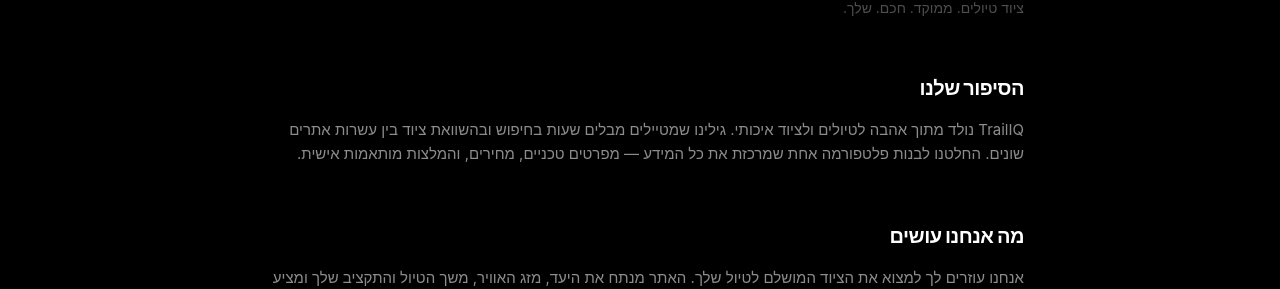
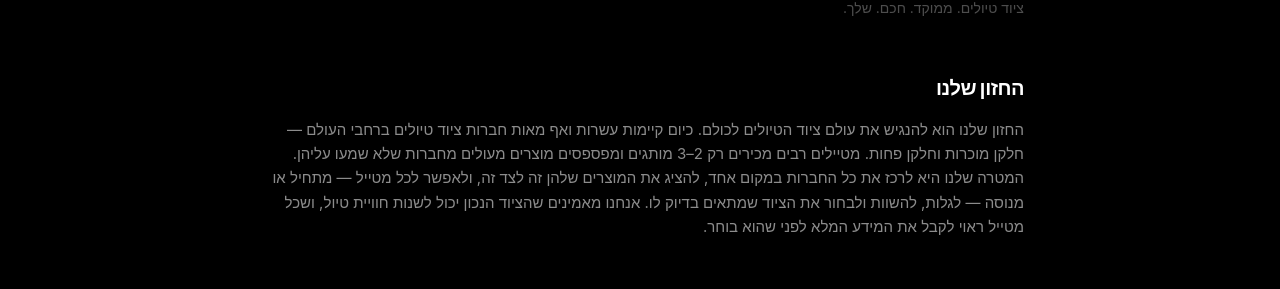
Before and after one commit to taloso57/trailiq, a Next.js app: page /about in a window 1280 px wide. Shown: the part 210-499 px from the top of the page. Built offline with nearby package versions, Linux system fonts and the light colour scheme; no server answers.

Commit message:
add vision section to about page

```diff
--- a/app/about/page.tsx
+++ b/app/about/page.tsx
@@ -30,7 +30,22 @@ export default function AboutPage() {
         {/* ── Sections ── */}
         <div className="space-y-14 text-white/55 leading-relaxed text-[15px]">
 
-          {/* 1 — הסיפור שלנו */}
+          {/* 1 — החזון שלנו */}
+          <section>
+            <h2 className="text-xl font-black text-white mb-4 tracking-tight">
+              החזון שלנו
+            </h2>
+            <p>
+              החזון שלנו הוא להנגיש את עולם ציוד הטיולים לכולם. כיום קיימות עשרות ואף מאות חברות
+              ציוד טיולים ברחבי העולם — חלקן מוכרות וחלקן פחות. מטיילים רבים מכירים רק 2–3 מותגים
+              ומפספסים מוצרים מעולים מחברות שלא שמעו עליהן. המטרה שלנו היא לרכז את כל החברות במקום
+              אחד, להציג את המוצרים שלהן זה לצד זה, ולאפשר לכל מטייל — מתחיל או מנוסה — לגלות,
+              להשוות ולבחור את הציוד שמתאים בדיוק לו. אנחנו מאמינים שהציוד הנכון יכול לשנות חוויית
+              טיול, ושכל מטייל ראוי לקבל את המידע המלא לפני שהוא בוחר.
+            </p>
+          </section>
+
+          {/* 3 — הסיפור שלנו */}
           <section>
             <h2 className="text-xl font-black text-white mb-4 tracking-tight">
               הסיפור שלנו
```
